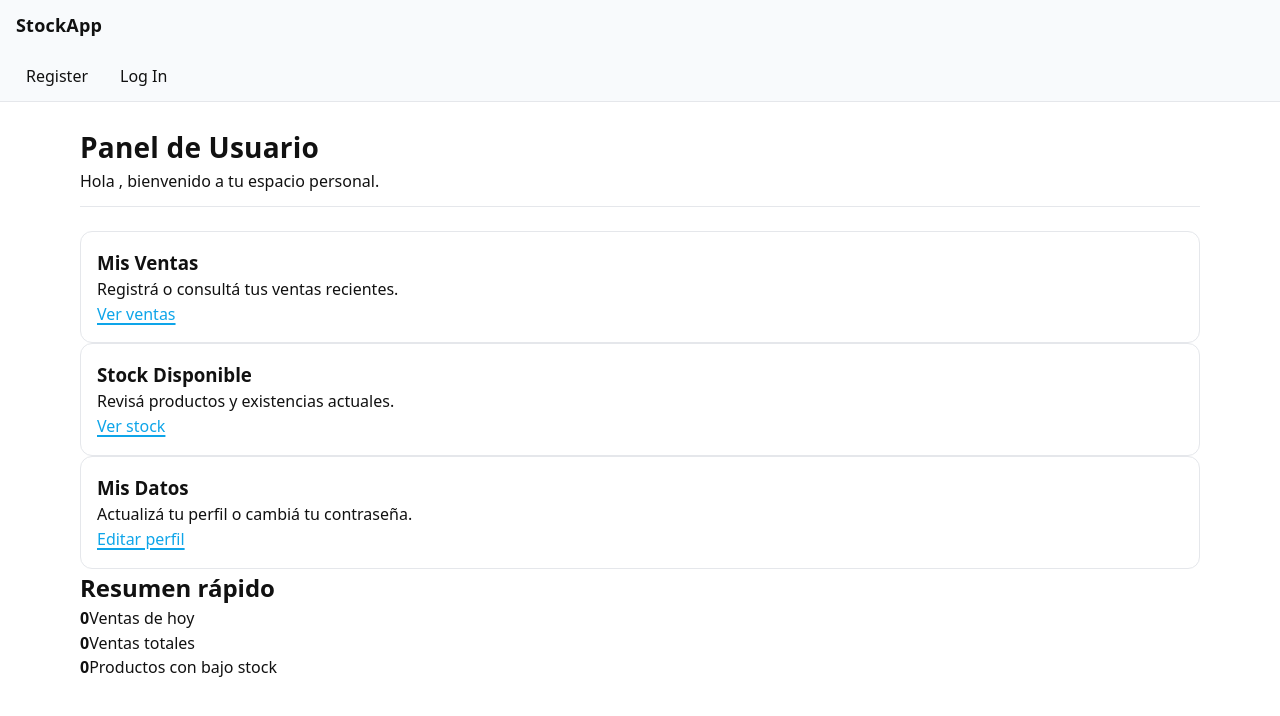
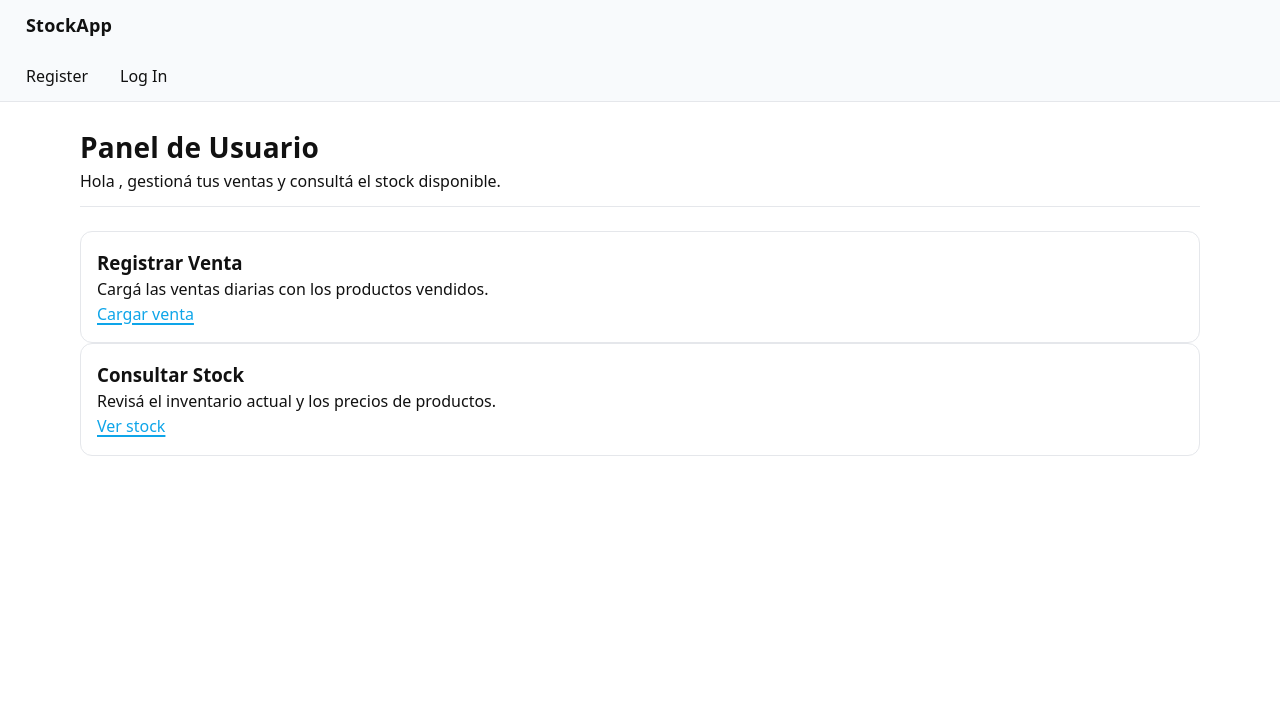
Before and after one commit to langermanaxel/stock-project, a Flask app: template flaskr/templates/users/user.html in a window 1280 px wide. Shown: the top 716 px of the page. Run offline with Flask 3, Linux system fonts and the light colour scheme; the template is opened without the code that fills it, so the values that code supplies are empty.

Commit message:
App function in progress...

```diff
--- a/flaskr/__init__.py
+++ b/flaskr/__init__.py
@@ -53,11 +53,13 @@
     from . import db
     db.init_app(app)
 
-    from . import auth, index, validate, users
+    from . import auth, index, validate, users, sales, stock
     app.register_blueprint(auth.bp)
     app.register_blueprint(index.bp)
     app.register_blueprint(validate.bp)
     app.register_blueprint(users.bp)
+    app.register_blueprint(sales.bp)
+    app.register_blueprint(stock.bp)
 
     app.add_url_rule("/", endpoint="root",
                      view_func=lambda: redirect(url_for("auth.login")))
--- a/flaskr/auth.py
+++ b/flaskr/auth.py
@@ -48,14 +48,20 @@
 @bp.before_app_request
 def load_logged_in_user():
     """Carga g.user desde la sesión si hay user_id."""
-    user_id = session.get('user_id')
+    user_id = session.get("user_id")
+
     if user_id is None:
         g.user = None
     else:
-        g.user = get_db().execute(
-            'SELECT * FROM user WHERE id = ?',
+        db = get_db()
+        row = db.execute(
+            "SELECT * FROM user WHERE id = ?",
             (user_id,)
         ).fetchone()
+
+        # ✅ Convertir Row → dict para poder usar .get() en toda la app
+        g.user = dict(row) if row else None
+
 
 
 # ----------------------------
--- /dev/null
+++ b/flaskr/sales/__init__.py
@@ -0,0 +1 @@
+from .routes import bp
--- /dev/null
+++ b/flaskr/stock/__init__.py
@@ -0,0 +1 @@
+from .routes import bp
--- a/flaskr/templates/base.html
+++ b/flaskr/templates/base.html
@@ -2,7 +2,7 @@
 <title>{% block title %}{% endblock %} - Flaskr</title>
 <link rel="stylesheet" href="{{ url_for('static', filename='style.css') }}">
 <nav>
-  <h1>StockApp</h1>
+  <h1><a href="{{ url_for('main.index') }}">StockApp</a></h1>
   <ul>
     {% if g.user %}
       {% if g.user['role'] == 'ADMIN' %}
--- a/flaskr/templates/users/admin.html
+++ b/flaskr/templates/users/admin.html
@@ -11,7 +11,7 @@
 {% endblock %}
 
 {% block content %}
-
+  {% raw %}
   {# Flash messages #}
   {% with messages = get_flashed_messages(with_categories=true) %}
     {% if messages %}
@@ -90,5 +90,5 @@
       </tbody>
     </table>
   </section>
-
+  {% endraw %}
 {% endblock %}
--- a/flaskr/templates/users/user.html
+++ b/flaskr/templates/users/user.html
@@ -1,4 +1,4 @@
-{# templates/rols/user.html #}
+{# templates/users/user.html #}
 {% extends 'base.html' %}
 
 {% block title %}Panel de Usuario · StockApp{% endblock %}
@@ -6,50 +6,24 @@
 {% block header %}
   <h1>Panel de Usuario</h1>
   <p class="text-muted">
-    Hola {{ g.user['firstname'] or g.user['username'] }}, bienvenido a tu espacio personal.
+    Hola {{ g.user['firstname'] or g.user['username'] }}, gestioná tus ventas y consultá el stock disponible.
   </p>
 {% endblock %}
 
 {% block content %}
-
-  {# Mensajes flash #}
-  {% with messages = get_flashed_messages(with_categories=true) %}
-    {% if messages %}
-      <div class="flash-group">
-        {% for category, message in messages %}
-          <div class="flash flash-{{ category }}">{{ message }}</div>
-        {% endfor %}
-      </div>
-    {% endif %}
-  {% endwith %}
-
   <section class="user-actions">
     <ul class="cards">
       <li class="card">
-        <h3>Mis Ventas</h3>
-        <p>Registrá o consultá tus ventas recientes.</p>
-        <a href="{{ url_for('sales.user_sales') }}">Ver ventas</a>
+        <h3>Registrar Venta</h3>
+        <p>Cargá las ventas diarias con los productos vendidos.</p>
+        <a href="{{ url_for('sales.carry') }}" class="btn">Cargar venta</a>
       </li>
+
       <li class="card">
-        <h3>Stock Disponible</h3>
-        <p>Revisá productos y existencias actuales.</p>
-        <a href="{{ url_for('stock.list') }}">Ver stock</a>
-      </li>
-      <li class="card">
-        <h3>Mis Datos</h3>
-        <p>Actualizá tu perfil o cambiá tu contraseña.</p>
-        <a href="{{ url_for('users.perfil') }}">Editar perfil</a>
+        <h3>Consultar Stock</h3>
+        <p>Revisá el inventario actual y los precios de productos.</p>
+        <a href="{{ url_for('stock.consult') }}" class="btn">Ver stock</a>
       </li>
     </ul>
   </section>
-
-  <section class="summary">
-    <h2>Resumen rápido</h2>
-    <ul class="stats">
-      <li><strong>{{ today_sales_count or 0 }}</strong><span>Ventas de hoy</span></li>
-      <li><strong>{{ total_sales or 0 }}</strong><span>Ventas totales</span></li>
-      <li><strong>{{ low_stock_count or 0 }}</strong><span>Productos con bajo stock</span></li>
-    </ul>
-  </section>
-
 {% endblock %}
```
Also changed, not shown: flaskr/sales/routes.py (added, +10 -0 lines), flaskr/stock/routes.py (added, +10 -0 lines), flaskr/templates/products/base_products.html (added, +11 -0 lines), flaskr/templates/sales/carry.html (added, +22 -0 lines), flaskr/templates/stock/consult.html (added, +32 -0 lines).
